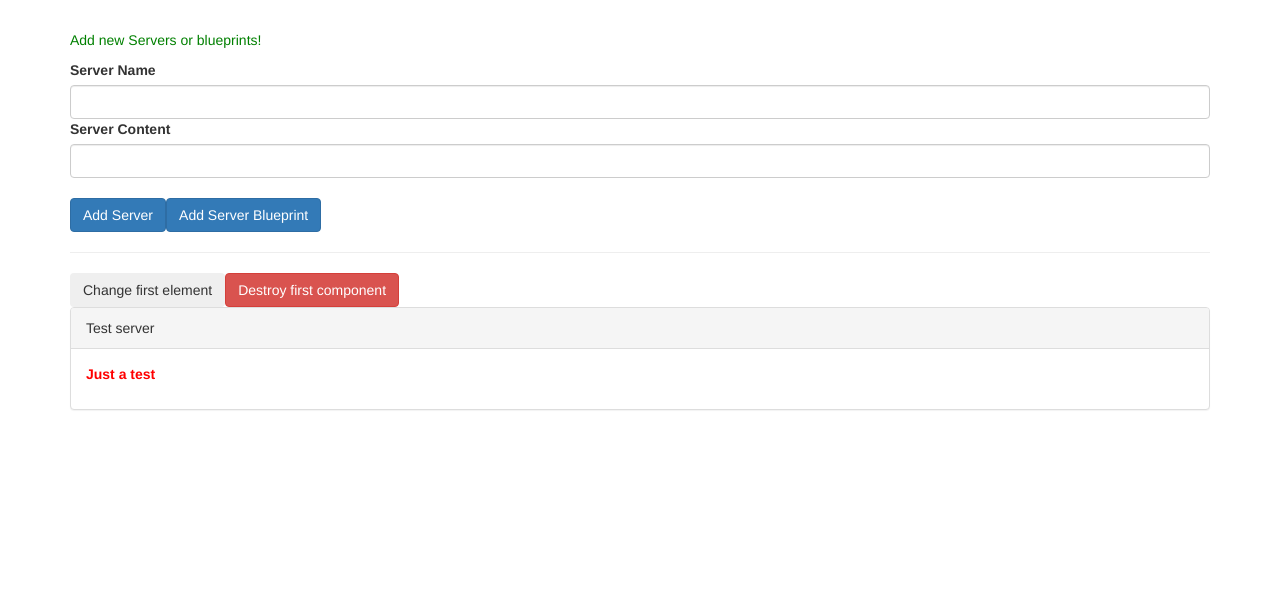
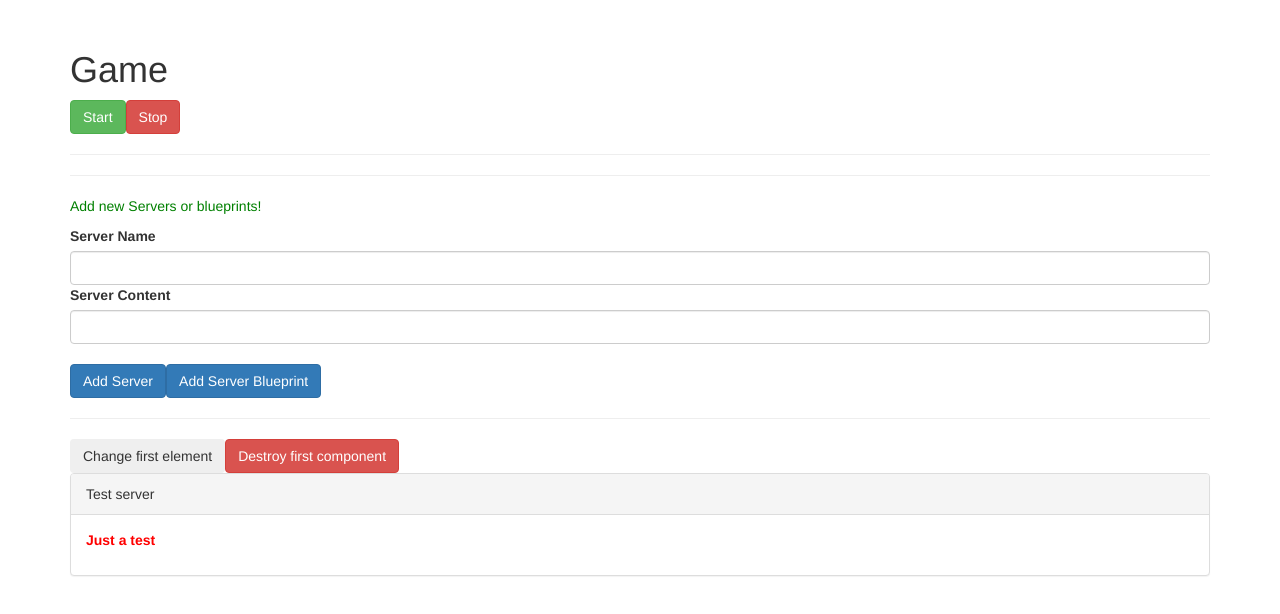
Before and after one commit to twolak88/ang-comp-databinding, an Angular app: page / in a window 1280 px wide. Shown: the top 614 px of the page. Built offline with nearby package versions, Linux system fonts and the light colour scheme.

Commit message:
Practicing Property & Event Binding and View Encapsulation

```diff
--- a/src/app/app.component.html
+++ b/src/app/app.component.html
@@ -1,4 +1,17 @@
 <div class="container">
+  <div class="row">
+    <div class="col-xs-12">
+      <app-game-control (intervalFired)="onIntervalFired($event)"></app-game-control>
+    </div>
+  </div>
+  <hr>
+  <div class="row" *ngFor="let num of intervalElements">
+    <div class="col-xs-12">
+      <app-game-odd *ngIf="num%2 === 1" [number]="num"></app-game-odd>
+      <app-game-even *ngIf="num%2 === 0" [number]="num"></app-game-even>
+    </div>
+  </div>
+  <hr>
   <app-server-form
     (serverCreated)="onServerAdded($event)"
     (bpCreated)="onBlueprintAdded($event)"
--- a/src/app/app.component.ts
+++ b/src/app/app.component.ts
@@ -7,6 +7,14 @@ import { Component } from '@angular/core';
 })
 export class AppComponent {
   serverElements = [{type: 'server', name: 'Test server', content: 'Just a test '}];
+
+  //Game component
+  intervalElements = [];
+
+  onIntervalFired(intervalNumber: number) {
+    this.intervalElements.push(intervalNumber);
+  }
+  //End Game Component
 
   onServerAdded(serverData: {serverName: string, serverContent: string}) {
     this.serverElements.push({
--- /dev/null
+++ b/src/app/game-control/game-control.component.html
@@ -0,0 +1,3 @@
+<h1>Game</h1>
+<button class="btn btn-success" (click)="onStartGame()">Start</button>
+<button class="btn btn-danger" (click)="onStopGame()">Stop</button>
--- /dev/null
+++ b/src/app/game-control/game-control.component.ts
@@ -0,0 +1,28 @@
+import { Component, EventEmitter, OnInit, Output } from '@angular/core';
+
+@Component({
+  selector: 'app-game-control',
+  templateUrl: './game-control.component.html',
+  styleUrls: ['./game-control.component.css']
+})
+export class GameControlComponent implements OnInit {
+  @Output() intervalFired = new EventEmitter<number>();
+  interval;
+  lastNumber: number = 0;
+
+  constructor() { }
+
+  ngOnInit(): void {
+  }
+
+  onStartGame() {
+    this.interval = setInterval(() => {
+      this.lastNumber++;
+      this.intervalFired.emit(this.lastNumber);
+    }, 1000);
+  }
+
+  onStopGame() {
+    clearInterval(this.interval);
+  }
+}
--- /dev/null
+++ b/src/app/game-even/game-even.component.css
@@ -0,0 +1,3 @@
+p {
+  color: blue;
+}
--- /dev/null
+++ b/src/app/game-even/game-even.component.html
@@ -0,0 +1 @@
+<p>Even - {{ number }}</p>
--- /dev/null
+++ b/src/app/game-even/game-even.component.ts
@@ -0,0 +1,16 @@
+import { Component, Input, OnInit } from '@angular/core';
+
+@Component({
+  selector: 'app-game-even',
+  templateUrl: './game-even.component.html',
+  styleUrls: ['./game-even.component.css']
+})
+export class GameEvenComponent implements OnInit {
+  @Input() number: number;
+
+  constructor() { }
+
+  ngOnInit(): void {
+  }
+
+}
--- /dev/null
+++ b/src/app/game-odd/game-odd.component.css
@@ -0,0 +1,3 @@
+p {
+  color: green;
+}
--- /dev/null
+++ b/src/app/game-odd/game-odd.component.html
@@ -0,0 +1 @@
+<p>Odd - {{ number }}</p>
--- /dev/null
+++ b/src/app/game-odd/game-odd.component.ts
@@ -0,0 +1,16 @@
+import { Component, Input, OnInit } from '@angular/core';
+
+@Component({
+  selector: 'app-game-odd',
+  templateUrl: './game-odd.component.html',
+  styleUrls: ['./game-odd.component.css']
+})
+export class GameOddComponent implements OnInit {
+  @Input() number: number;
+
+  constructor() { }
+
+  ngOnInit(): void {
+  }
+
+}
```
Also changed, not shown: src/app/app.module.ts (+7 -1 lines), src/app/game-control/game-control.component.css (added).
